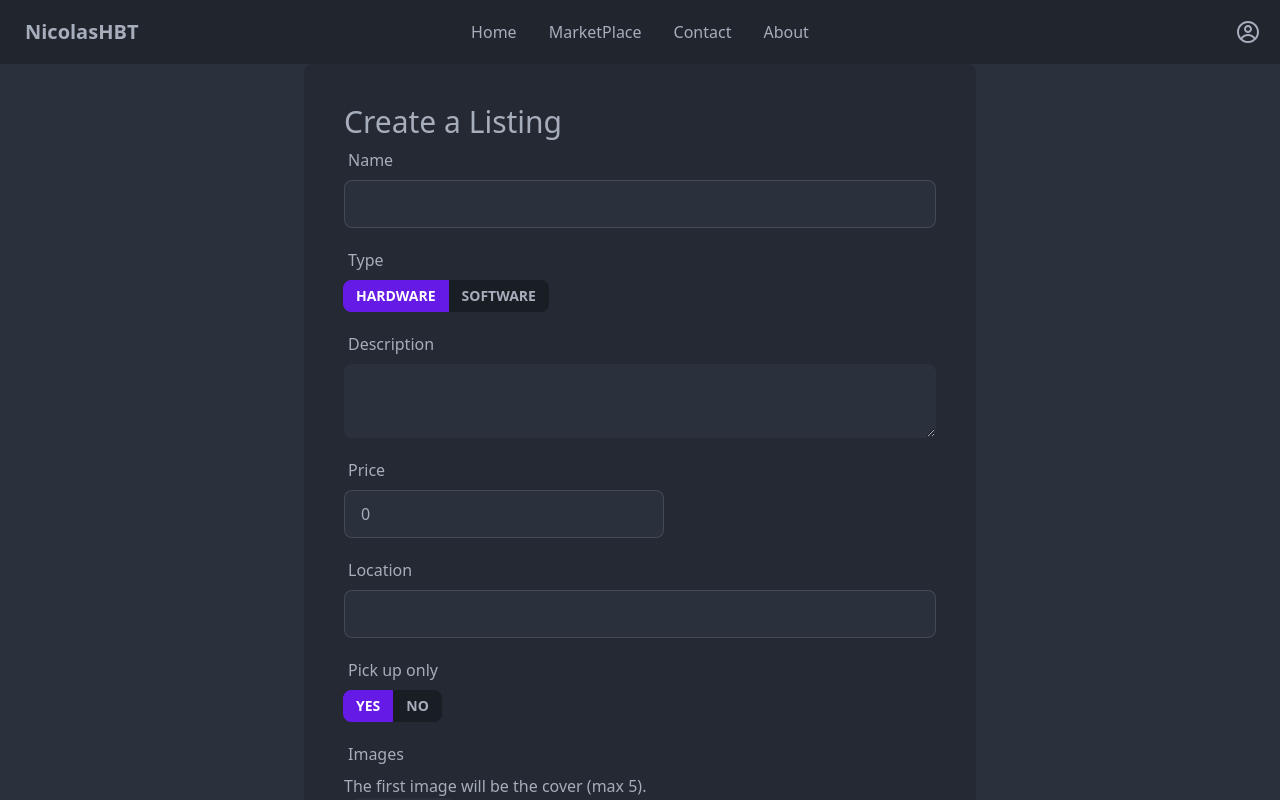
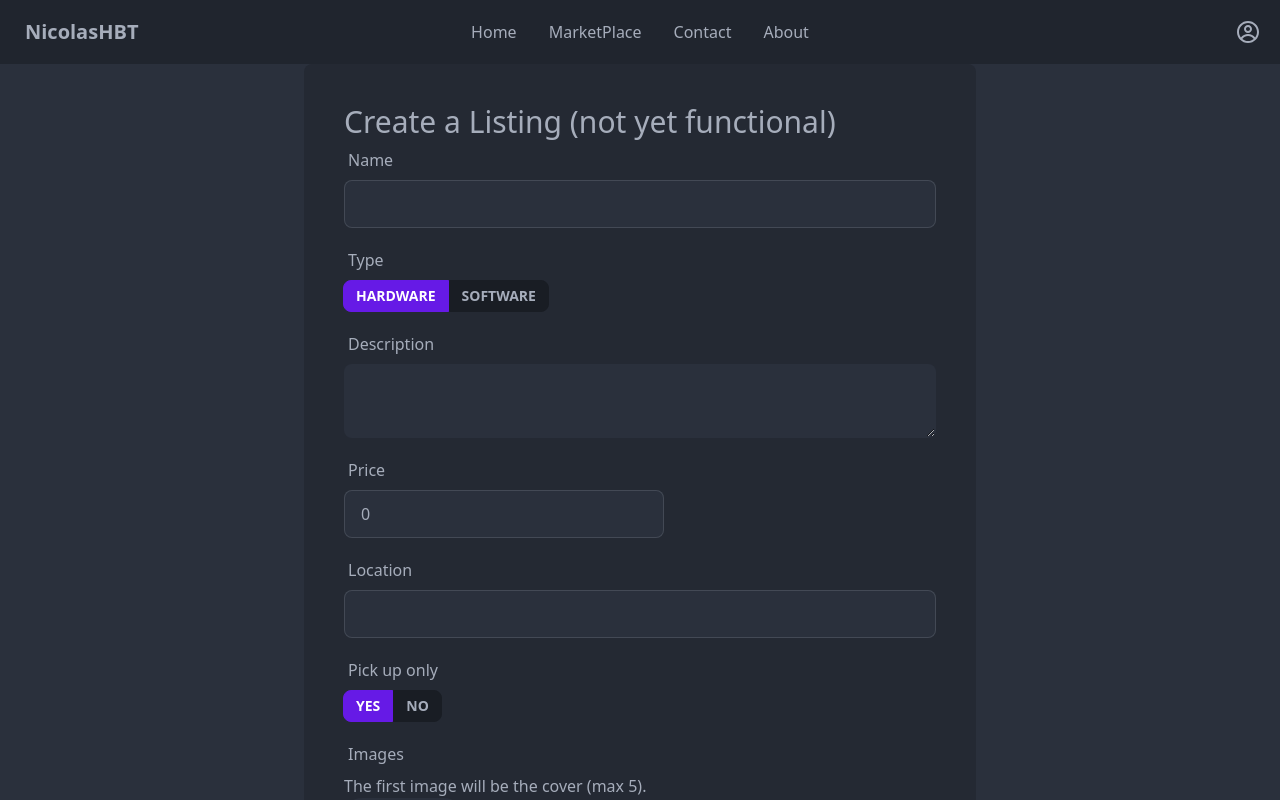
Before and after one commit to nicolashbt/nicolashbt, a React (Create React App) app: page /create-listing in a window 1280 px wide. Shown: the top 800 px of the page. Built offline with nearby package versions, Linux system fonts and the light colour scheme; no server answers; sample sign-in values are in the browser's storage.

Commit message:
add disclaimer message

```diff
--- a/src/pages/marketplace/CreateListing.jsx
+++ b/src/pages/marketplace/CreateListing.jsx
@@ -94,7 +94,7 @@ function CreateListing() {
   return (
     <div className="">
       <header>
-        <p className="text-3xl">Create a Listing</p>
+        <p className="text-3xl">Create a Listing (not yet functional)</p>
       </header>
 
       <main>
```
